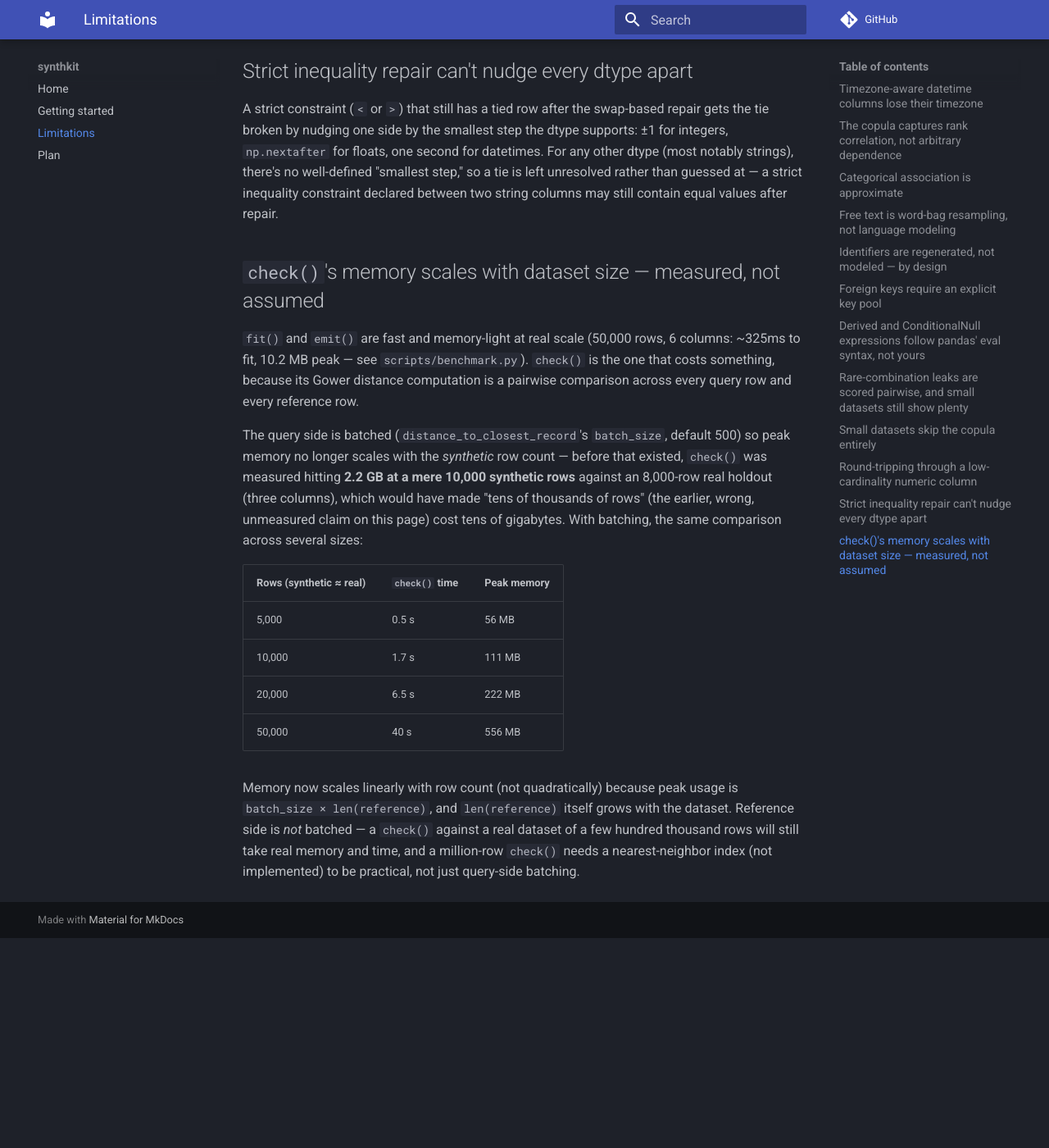
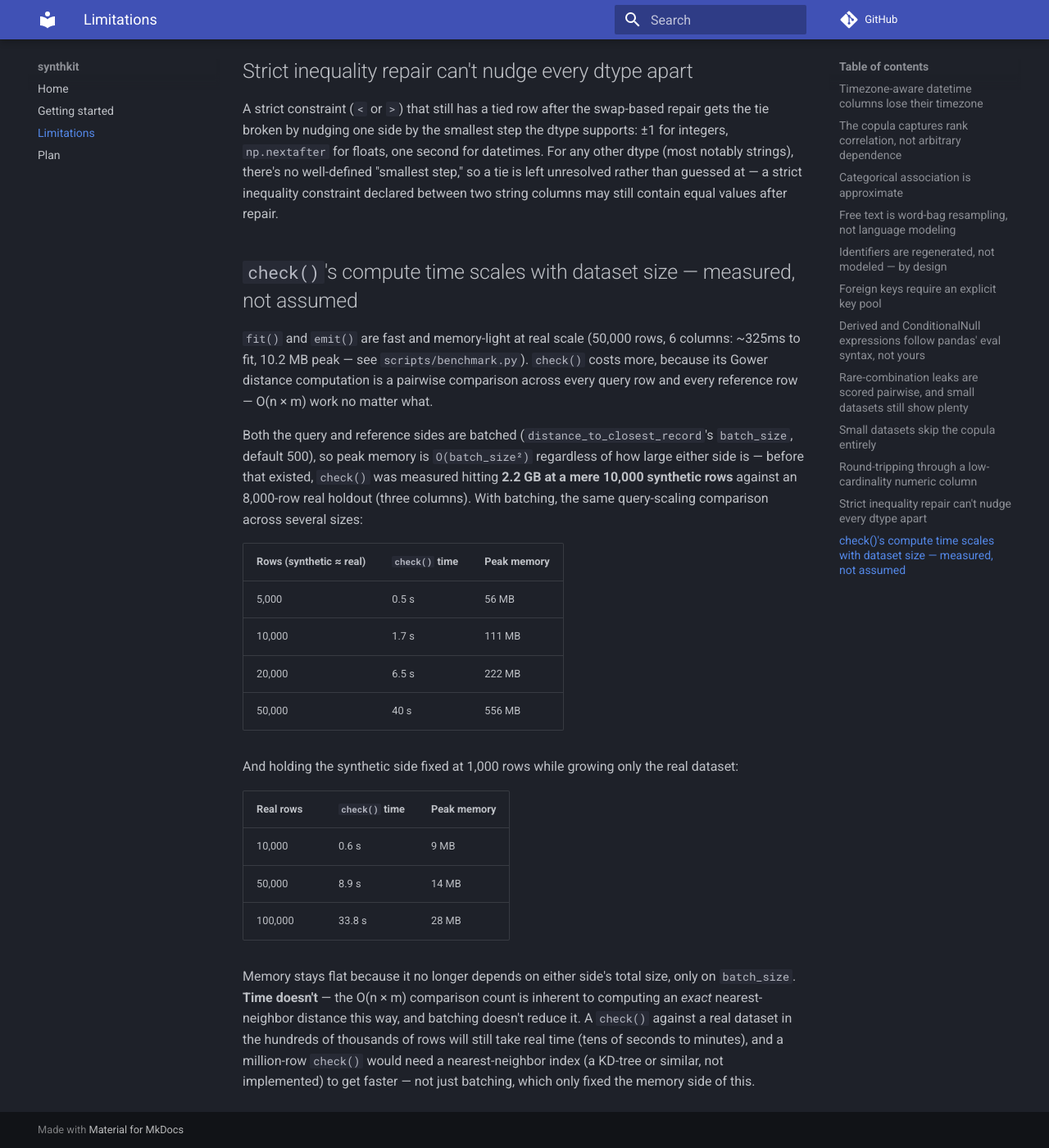
Before and after one commit to grizz6/synthkit, an MkDocs documentation site: the page built from docs/LIMITATIONS.md, in a window 1280 px wide and 1400 px high, scrolled down 2989 px. Shown: the whole window at 82% size. Built offline with MkDocs 1.6.1 and Material for MkDocs 9.7.7, drawn with Linux system fonts in a browser that asks for light colours; comment, search, counter and statistics services are not loaded; before the commit the page ends 4133 px from its top, so only the background shows below that.

Commit message:
Batch the reference side too: check() memory now bounded regardless of real dataset size
Completes the previous commit's fix. Query-side batching alone left a
real gap: a large *reference* set (the typical case -- the real dataset
check() validates against) against a small synthetic query still
materialized the whole query x reference matrix, since only one axis was
bounded.

distance_to_closest_record now batches both sides: for each query batch,
iterate reference batches and keep a running elementwise minimum, so peak
memory is O(batch_size^2) regardless of how large either side is. Still
an exact computation -- confirmed with a test that holds a large (5,000
row) reference against a tiny (20 row) query and checks the batched
result matches the unbatched one exactly.

Measured: holding the synthetic side at 1,000 rows and growing only the
real dataset, peak memory stays under 30 MB even at 100,000 real rows
(was previously unbounded on this axis). Compute time still scales with
row count on both sides -- that's inherent to an exact O(n*m) nearest-
neighbor computation, not something batching fixes -- so updated
docs/LIMITATIONS.md with both a query-scaling and a reference-scaling
table instead of the single-axis numbers from before, and clarified that
a genuinely million-row check() needs a nearest-neighbor index, not just
batching, to get faster (batching only ever addressed memory).

```diff
--- a/docs/LIMITATIONS.md
+++ b/docs/LIMITATIONS.md
@@ -115,19 +115,18 @@ strings), there's no well-defined "smallest step," so a tie is left unresolved r
 guessed at — a strict inequality constraint declared between two string columns may still
 contain equal values after repair.
 
-## `check()`'s memory scales with dataset size — measured, not assumed
+## `check()`'s compute time scales with dataset size — measured, not assumed
 
 `fit()` and `emit()` are fast and memory-light at real scale (50,000 rows, 6 columns: ~325ms
-to fit, 10.2 MB peak — see `scripts/benchmark.py`). `check()` is the one that costs something,
-because its Gower distance computation is a pairwise comparison across every query row and
-every reference row.
+to fit, 10.2 MB peak — see `scripts/benchmark.py`). `check()` costs more, because its Gower
+distance computation is a pairwise comparison across every query row and every reference row
+— O(n × m) work no matter what.
 
-The query side is batched (`distance_to_closest_record`'s `batch_size`, default 500) so peak
-memory no longer scales with the *synthetic* row count — before that existed, `check()` was
-measured hitting **2.2 GB at a mere 10,000 synthetic rows** against an 8,000-row real holdout
-(three columns), which would have made "tens of thousands of rows" (the earlier, wrong,
-unmeasured claim on this page) cost tens of gigabytes. With batching, the same comparison
-across several sizes:
+Both the query and reference sides are batched (`distance_to_closest_record`'s `batch_size`,
+default 500), so peak memory is `O(batch_size²)` regardless of how large either side is —
+before that existed, `check()` was measured hitting **2.2 GB at a mere 10,000 synthetic rows**
+against an 8,000-row real holdout (three columns). With batching, the same query-scaling
+comparison across several sizes:
 
 | Rows (synthetic ≈ real) | `check()` time | Peak memory |
 |---|---|---|
@@ -136,8 +135,18 @@ across several sizes:
 | 20,000 | 6.5 s | 222 MB |
 | 50,000 | 40 s | 556 MB |
 
-Memory now scales linearly with row count (not quadratically) because peak usage is
-`batch_size × len(reference)`, and `len(reference)` itself grows with the dataset. Reference
-side is *not* batched — a `check()` against a real dataset of a few hundred thousand rows will
-still take real memory and time, and a million-row `check()` needs a nearest-neighbor index
-(not implemented) to be practical, not just query-side batching.
+And holding the synthetic side fixed at 1,000 rows while growing only the real dataset:
+
+| Real rows | `check()` time | Peak memory |
+|---|---|---|
+| 10,000 | 0.6 s | 9 MB |
+| 50,000 | 8.9 s | 14 MB |
+| 100,000 | 33.8 s | 28 MB |
+
+Memory stays flat because it no longer depends on either side's total size, only on
+`batch_size`. **Time doesn't** — the O(n × m) comparison count is inherent to computing an
+*exact* nearest-neighbor distance this way, and batching doesn't reduce it. A `check()`
+against a real dataset in the hundreds of thousands of rows will still take real time (tens of
+seconds to minutes), and a million-row `check()` would need a nearest-neighbor index (a
+KD-tree or similar, not implemented) to get faster — not just batching, which only fixed the
+memory side of this.
```
Also changed, not shown: 2 other files.
